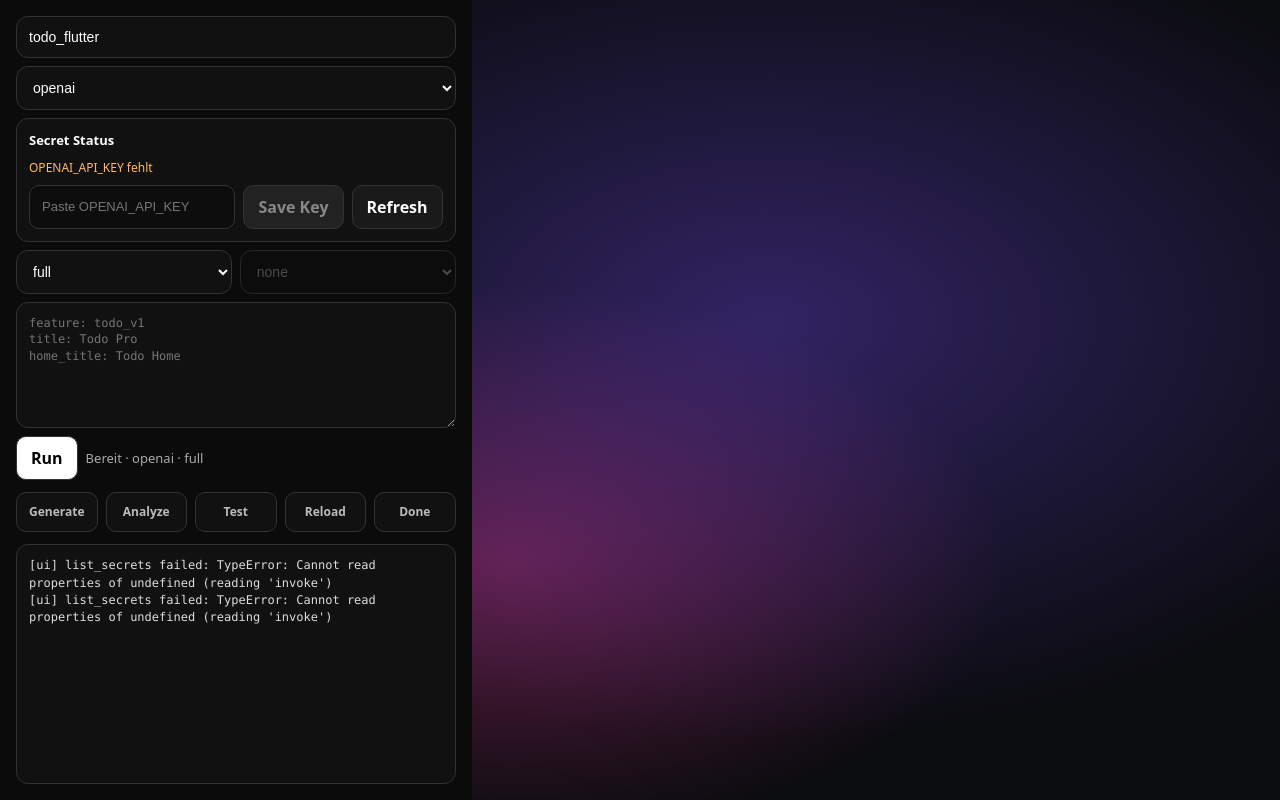
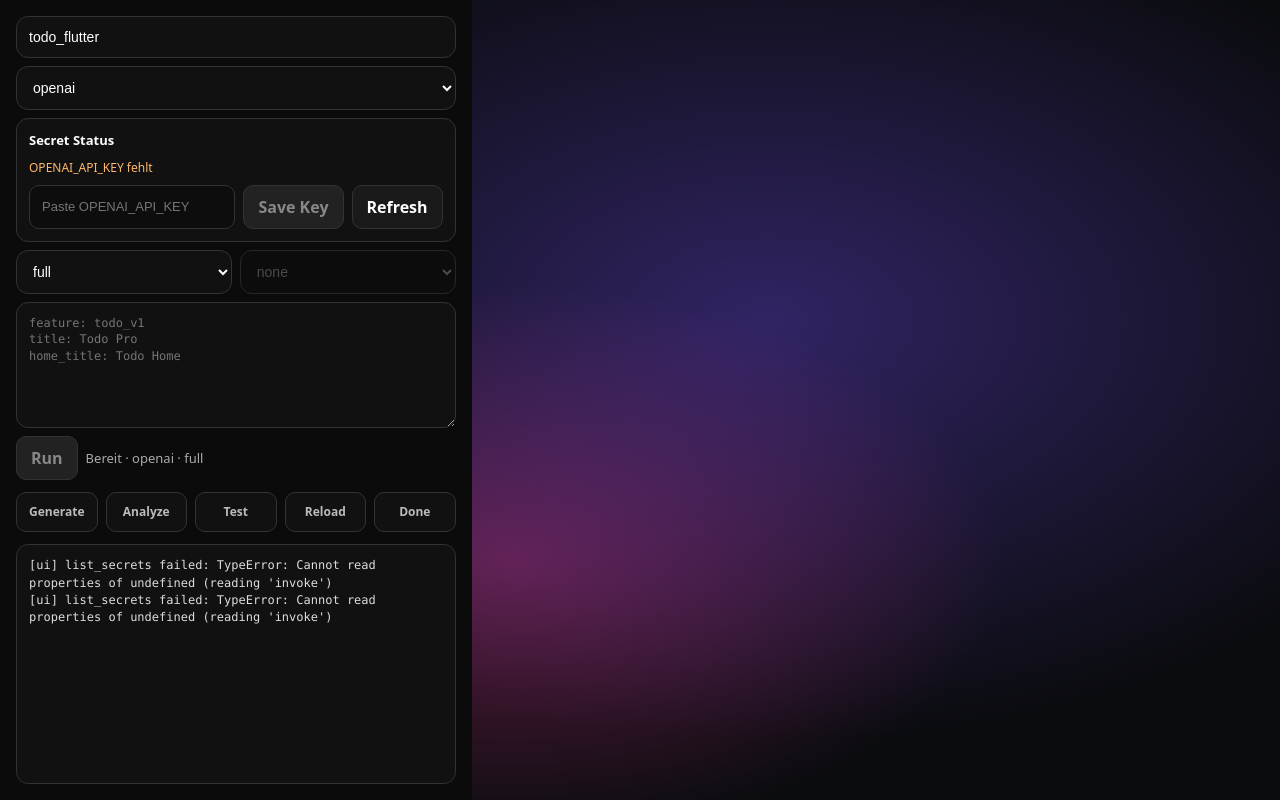
Before and after one commit to MartinWiederhold/Appbuilder, a React (Vite) app in the folder apps/desktop/: page / in a window 1280 px wide. Built offline with nearby package versions, Linux system fonts and the light colour scheme.

Commit message:
BMAD 4.x: guard run when provider secret is missing

```diff
--- a/apps/desktop/src/App.tsx
+++ b/apps/desktop/src/App.tsx
@@ -68,7 +68,18 @@ export default function App() {
     const unlistenPromises = [
       listen<AgentLogPayload>("agent:log", (event) => {
         const line = String(event.payload);
+        const lower = line.toLowerCase();
+
         setLogs((prev) => [...prev, line]);
+
+        if (
+          lower.includes("missing openai_api_key") ||
+          lower.includes("missing anthropic_api_key")
+        ) {
+          setPhase("error");
+          setRunning(false);
+          refreshSecrets();
+        }
       }),
       listen<string>("agent:done", (event) => {
         const payload = String(event.payload);
@@ -128,6 +139,13 @@ export default function App() {
   }
 
   async function onRun() {
+    if (!providerSecretPresent) {
+      setLogs((prev) => [...prev, `[ui] missing required secret: ${requiredSecretName}`]);
+      setPhase("error");
+      await refreshSecrets();
+      return;
+    }
+
     setPausedAt("");
     await startRun(mode, stopAfter);
   }
@@ -352,9 +370,9 @@ export default function App() {
               padding: "10px 14px",
               borderRadius: 10,
               border: "1px solid #333",
-              background: running ? "#222" : "#fff",
-              color: running ? "#aaa" : "#000",
-              cursor: running ? "not-allowed" : "pointer",
+              background: running || !providerSecretPresent ? "#222" : "#fff",
+              color: running || !providerSecretPresent ? "#888" : "#000",
+              cursor: running || !providerSecretPresent ? "not-allowed" : "pointer",
               fontWeight: 600,
             }}
           >
```
